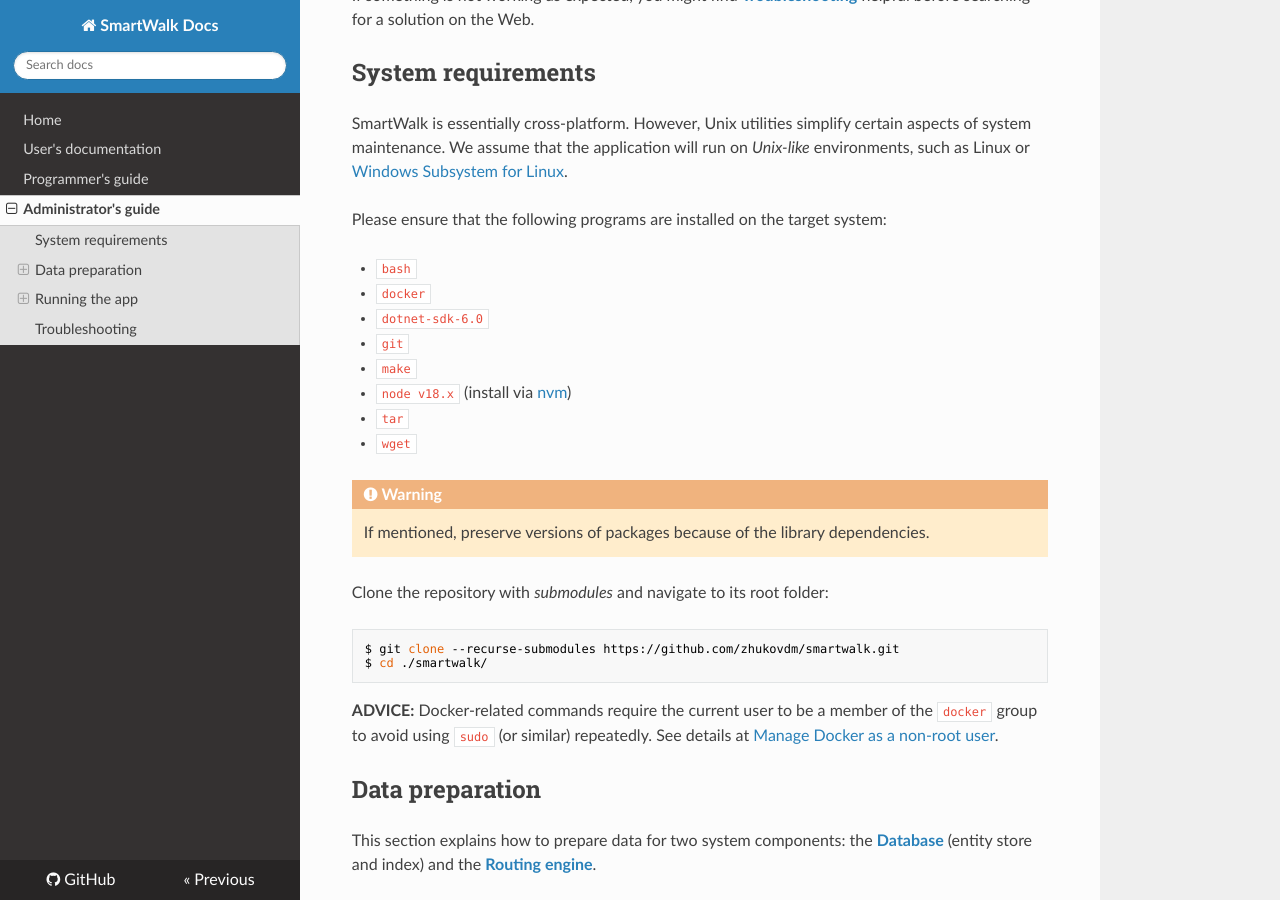
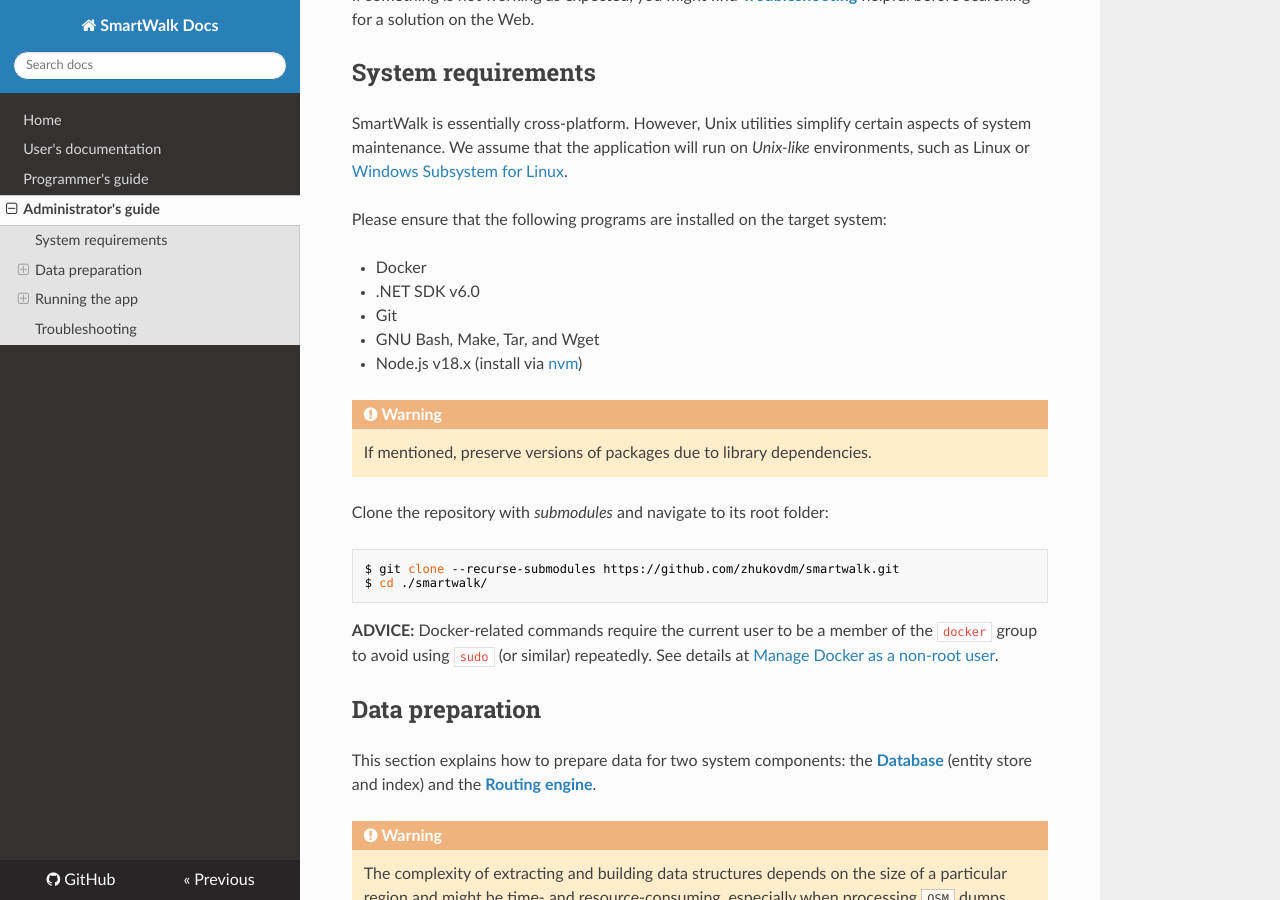
Before and after one commit to zhukovdm/smartwalk-docs, an MkDocs documentation site: the page built from content/adm.md, in a window 1280 px wide and 900 px high, scrolled down 320 px. Built offline with MkDocs 1.6.1, drawn with Linux system fonts in a browser that asks for light colours; nearby versions of some CDN libraries.

Commit message:
align with the thesis

```diff
--- a/content/adm.md
+++ b/content/adm.md
@@ -12,17 +12,14 @@ SmartWalk is essentially cross-platform. However, Unix utilities simplify certai
 
 Please ensure that the following programs are installed on the target system:
 
-- `bash`
-- `docker`
-- `dotnet-sdk-6.0`
-- `git`
-- `make`
-- `node v18.x` (install via [nvm](https://github.com/nvm-sh/nvm#install--update-script))
-- `tar`
-- `wget`
+- Docker
+- .NET SDK v6.0
+- Git
+- GNU Bash, Make, Tar, and Wget
+- Node.js v18.x (install via [nvm](https://github.com/nvm-sh/nvm#install--update-script))
 
 !!! warning
-    If mentioned, preserve versions of packages because of the library dependencies.
+    If mentioned, preserve versions of packages due to library dependencies.
 
 Clone the repository with *submodules* and navigate to its root folder:
 
```
Also changed, not shown: content/index.md (+2 -2 lines).
